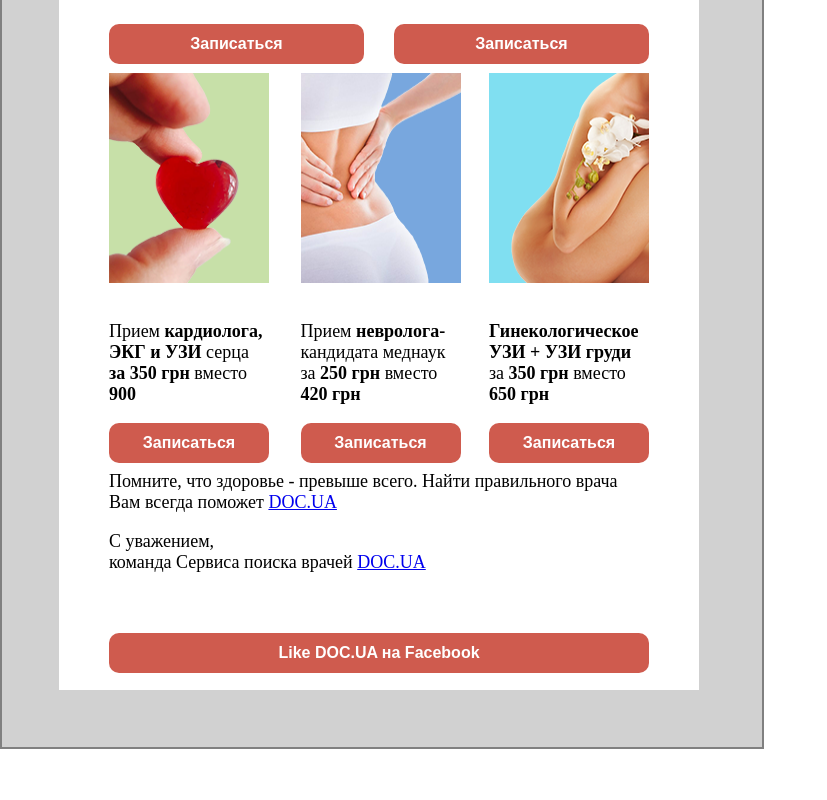
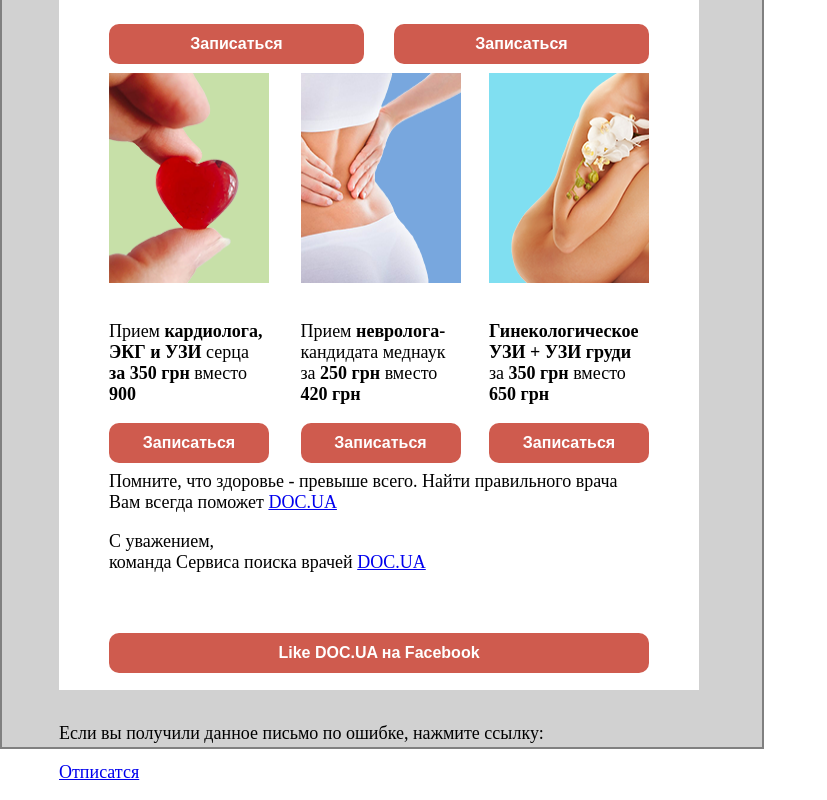
Before and after one commit to ikniga/DZ_5_5, a plain HTML site: page index.html in a window 1280 px wide. Shown: the part 889-1689 px from the top of the page, without its empty margins (0-827 px from the left). Drawn offline with Linux system fonts and the light colour scheme.

Commit message:
Update index.html

```diff
--- a/index.html
+++ b/index.html
@@ -42,12 +42,14 @@
 				<p><b>Гинекологическое УЗИ + УЗИ груди</b> за <b>350 грн</b> вместо <b>650 грн</b></p>
 				<button class="two">Записаться</button>
 			</div>
-		<footer>
 				<p>Помните, что здоровье - превыше всего. Найти правильного врача Вам всегда поможет <a href="https://doc.ua">DOC.UA</a></p>
 				<p class="signature">C уважением,<br> команда Сервиса поиска врачей <a href="https://doc.ua">DOC.UA</a></p>
 				<button class="three">Like DOC.UA на Facebook</button>
+		</div>
+			<footer>
+				<p>Если вы получили данное письмо по ошибке, нажмите ссылку:</p>
+     				<a class="" href="#">Отписатся</a>
 			</footer>
-		</div>
     </div>
 </div>
 </body>
```
Lines whose indentation alone changed are shown as unchanged.
